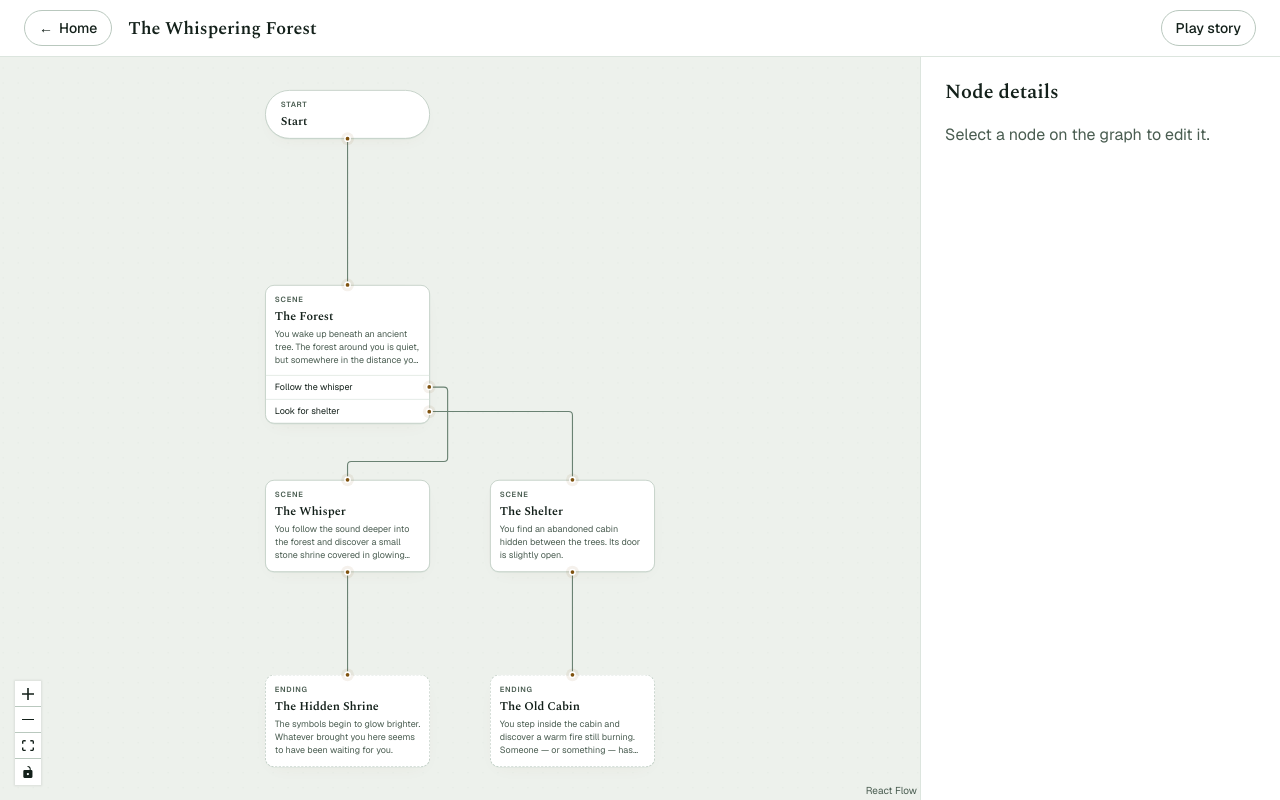
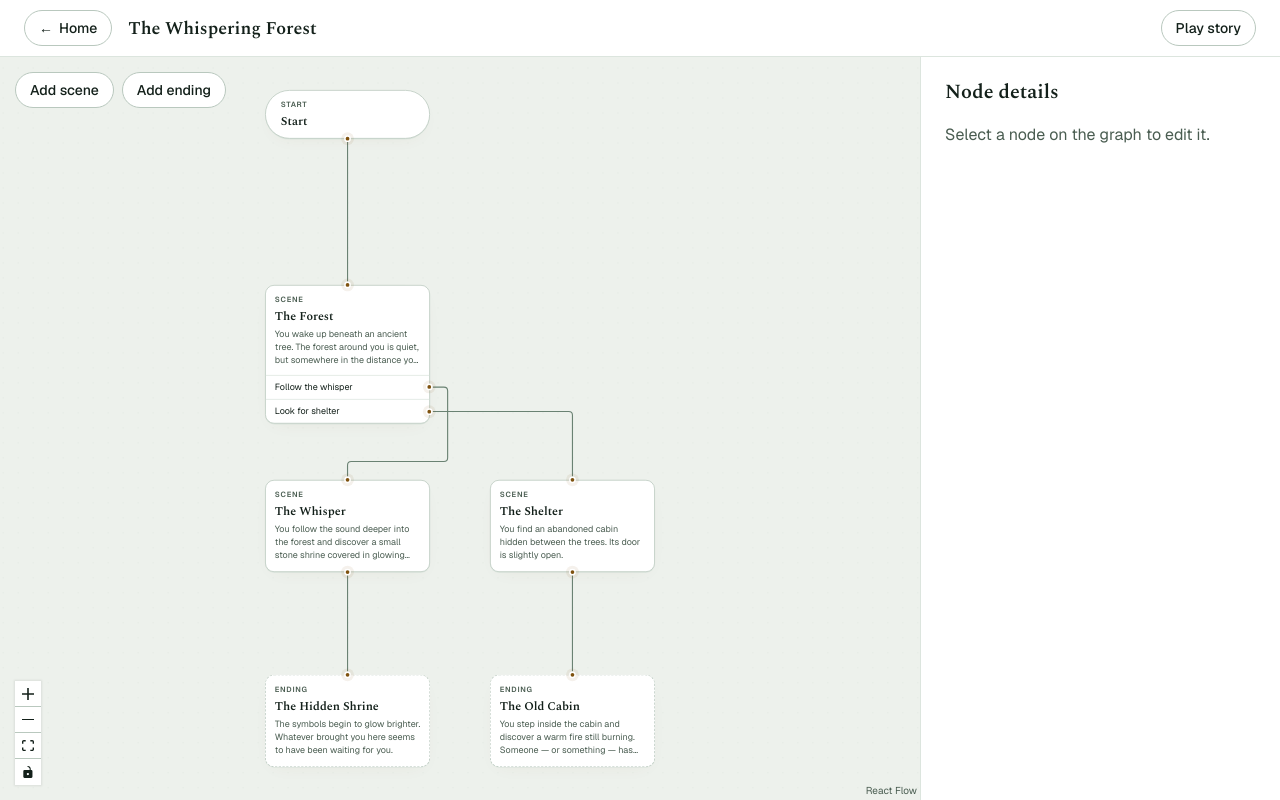
Before and after one commit to demienera/interactive-story-editor, a Next.js app: page /editor in a window 1280 px wide. Built offline with nearby package versions, Linux system fonts and the light colour scheme.

Commit message:
feat: implement add node functionality with UI controls and status messaging

```diff
--- a/src/features/story-editor/ui/StoryEditor.module.scss
+++ b/src/features/story-editor/ui/StoryEditor.module.scss
@@ -98,3 +98,36 @@
 		color: var(--color-text-muted);
 	}
 }
+
+.addPanel {
+	display: flex;
+	flex-wrap: wrap;
+	gap: 8px;
+}
+
+.addButton {
+	min-height: 36px;
+	padding: 6px 14px;
+	border: 1px solid var(--color-border);
+	border-radius: var(--radius-pill);
+	background: var(--color-surface);
+	color: var(--color-text);
+	font: 500 14px/1 var(--font-ui);
+	cursor: pointer;
+
+	&:hover {
+		background: var(--color-surface-raised);
+	}
+}
+
+.visuallyHidden {
+	position: absolute;
+	width: 1px;
+	height: 1px;
+	margin: -1px;
+	padding: 0;
+	overflow: hidden;
+	clip: rect(0 0 0 0);
+	white-space: nowrap;
+	border: 0;
+}
--- a/src/features/story-editor/ui/StoryEditor.tsx
+++ b/src/features/story-editor/ui/StoryEditor.tsx
@@ -1,14 +1,31 @@
 'use client';
 
 import Link from 'next/link';
-import { useMemo, useState } from 'react';
-import { Background, Controls, ReactFlow, type AriaLabelConfig, type NodeChange } from '@xyflow/react';
+import { useMemo, useRef, useState } from 'react';
+import {
+	Background,
+	Controls,
+	Panel,
+	ReactFlow,
+	type AriaLabelConfig,
+	type Edge,
+	type NodeChange,
+	type ReactFlowInstance,
+	type XYPosition,
+} from '@xyflow/react';
 import { demoStory } from '@/entities/story/data/demo-story';
 import { getNode } from '@/entities/story/model/story-engine';
-import { updateNode, type StoryNodePatch } from '@/entities/story/model/story-operations';
-import type { Story } from '@/entities/story/model/types';
+import { addNode, removeNode, updateNode, type StoryNodePatch } from '@/entities/story/model/story-operations';
+import type { Story, StoryNodeType } from '@/entities/story/model/types';
 import { layoutByDepth } from '../lib/auto-layout';
-import { applyPositionChanges, applySizeChanges, type EditorLayout, type NodeSizes } from '../lib/editor-layout';
+import {
+	applyPositionChanges,
+	applySizeChanges,
+	removeNodeFromLayout,
+	type EditorLayout,
+	type NodeSizes,
+} from '../lib/editor-layout';
+import { createNode } from '../lib/node-factory';
 import { storyToFlow, type StoryFlowNode } from '../lib/story-to-flow';
 import { NodePanel } from './node-panel/NodePanel';
 import { nodeTypes } from './nodes/node-types';
@@ -24,13 +41,27 @@ const ariaLabelConfig: Partial<AriaLabelConfig> = {
 	'edge.a11yDescription.default': '',
 };
 
+// Matches `.node` width in StoryNode.module.scss.
+const NODE_WIDTH = 220;
+
+const typeLabels = {
+	start: 'Start',
+	scene: 'Scene',
+	ending: 'Ending',
+} satisfies Record<StoryNodeType, string>;
+
 export function StoryEditor() {
 	const [story, setStory] = useState<Story>(demoStory);
 	const [layout, setLayout] = useState<EditorLayout>(() => layoutByDepth(demoStory));
 	const [nodeSizes, setNodeSizes] = useState<NodeSizes>({});
 	const [selectedNodeId, setSelectedNodeId] = useState<string | null>(null);
+	const [createdNodeId, setCreatedNodeId] = useState<string | null>(null);
+	const [statusMessage, setStatusMessage] = useState('');
+	const canvasRef = useRef<HTMLDivElement>(null);
+	const flowInstance = useRef<ReactFlowInstance<StoryFlowNode, Edge> | null>(null);
+
 	const flow = useMemo(() => storyToFlow(story, layout), [story, layout]);
-	const nodes = useMemo(
+	const nodes = useMemo<StoryFlowNode[]>(
 		() =>
 			flow.nodes.map((node) => ({
 				...node,
@@ -40,6 +71,7 @@ export function StoryEditor() {
 		[flow.nodes, nodeSizes, selectedNodeId],
 	);
 	const selectedNode = selectedNodeId ? getNode(story, selectedNodeId) : undefined;
+	const hasStartNode = story.nodes.some((node) => node.type === 'start');
 
 	const handleNodesChange = (changes: NodeChange<StoryFlowNode>[]) => {
 		setLayout((current) => applyPositionChanges(current, changes));
@@ -50,6 +82,8 @@ export function StoryEditor() {
 				continue;
 			}
 
+			setCreatedNodeId(null);
+
 			if (change.selected) {
 				setSelectedNodeId(change.id);
 			} else {
@@ -58,8 +92,46 @@ export function StoryEditor() {
 		}
 	};
 
+	const getNewNodePosition = (): XYPosition => {
+		const canvas = canvasRef.current?.getBoundingClientRect();
+		const instance = flowInstance.current;
+
+		if (!canvas || !instance) {
+			return { x: 0, y: 0 };
+		}
+
+		const center = instance.screenToFlowPosition({
+			x: canvas.left + canvas.width / 2,
+			y: canvas.top + canvas.height / 2,
+		});
+
+		return { x: center.x - NODE_WIDTH / 2, y: center.y };
+	};
+
+	const handleAddNode = (type: StoryNodeType) => {
+		const node = createNode(type, crypto.randomUUID());
+		const position = getNewNodePosition();
+
+		setStory((current) => addNode(current, node));
+		setLayout((current) => ({ ...current, [node.id]: position }));
+		setSelectedNodeId(node.id);
+		setCreatedNodeId(node.id);
+		setStatusMessage(`${typeLabels[type]} added`);
+	};
+
 	const handleSave = (nodeId: string, patch: StoryNodePatch) => {
 		setStory((current) => updateNode(current, nodeId, patch));
+	};
+
+	const handleDeleteNode = (nodeId: string) => {
+		const node = getNode(story, nodeId);
+
+		setStory((current) => removeNode(current, nodeId));
+		setLayout((current) => removeNodeFromLayout(current, nodeId));
+		setNodeSizes((current) => removeNodeFromLayout(current, nodeId));
+		setSelectedNodeId(null);
+		setCreatedNodeId(null);
+		setStatusMessage(node ? `${typeLabels[node.type]} "${node.title}" deleted` : '');
 	};
 
 	return (
@@ -83,17 +155,51 @@ export function StoryEditor() {
 			</header>
 
 			<main className={styles.workspace}>
-				<div className={styles.canvas}>
+				<div
+					ref={canvasRef}
+					className={styles.canvas}
+				>
 					<ReactFlow
 						nodes={nodes}
 						edges={flow.edges}
 						nodeTypes={nodeTypes}
 						onNodesChange={handleNodesChange}
+						onInit={(instance) => {
+							flowInstance.current = instance;
+						}}
 						nodesConnectable={false}
 						deleteKeyCode={null}
 						ariaLabelConfig={ariaLabelConfig}
 						fitView
 					>
+						<Panel
+							position='top-left'
+							className={styles.addPanel}
+						>
+							<button
+								type='button'
+								className={styles.addButton}
+								onClick={() => handleAddNode('scene')}
+							>
+								Add scene
+							</button>
+							<button
+								type='button'
+								className={styles.addButton}
+								onClick={() => handleAddNode('ending')}
+							>
+								Add ending
+							</button>
+							{!hasStartNode && (
+								<button
+									type='button'
+									className={styles.addButton}
+									onClick={() => handleAddNode('start')}
+								>
+									Add start
+								</button>
+							)}
+						</Panel>
 						<Background />
 						<Controls />
 					</ReactFlow>
@@ -101,9 +207,18 @@ export function StoryEditor() {
 
 				<NodePanel
 					node={selectedNode}
+					autoFocusTitle={selectedNodeId !== null && selectedNodeId === createdNodeId}
 					onSave={handleSave}
+					onDelete={handleDeleteNode}
 				/>
 			</main>
+
+			<p
+				role='status'
+				className={styles.visuallyHidden}
+			>
+				{statusMessage}
+			</p>
 		</div>
 	);
 }
```
